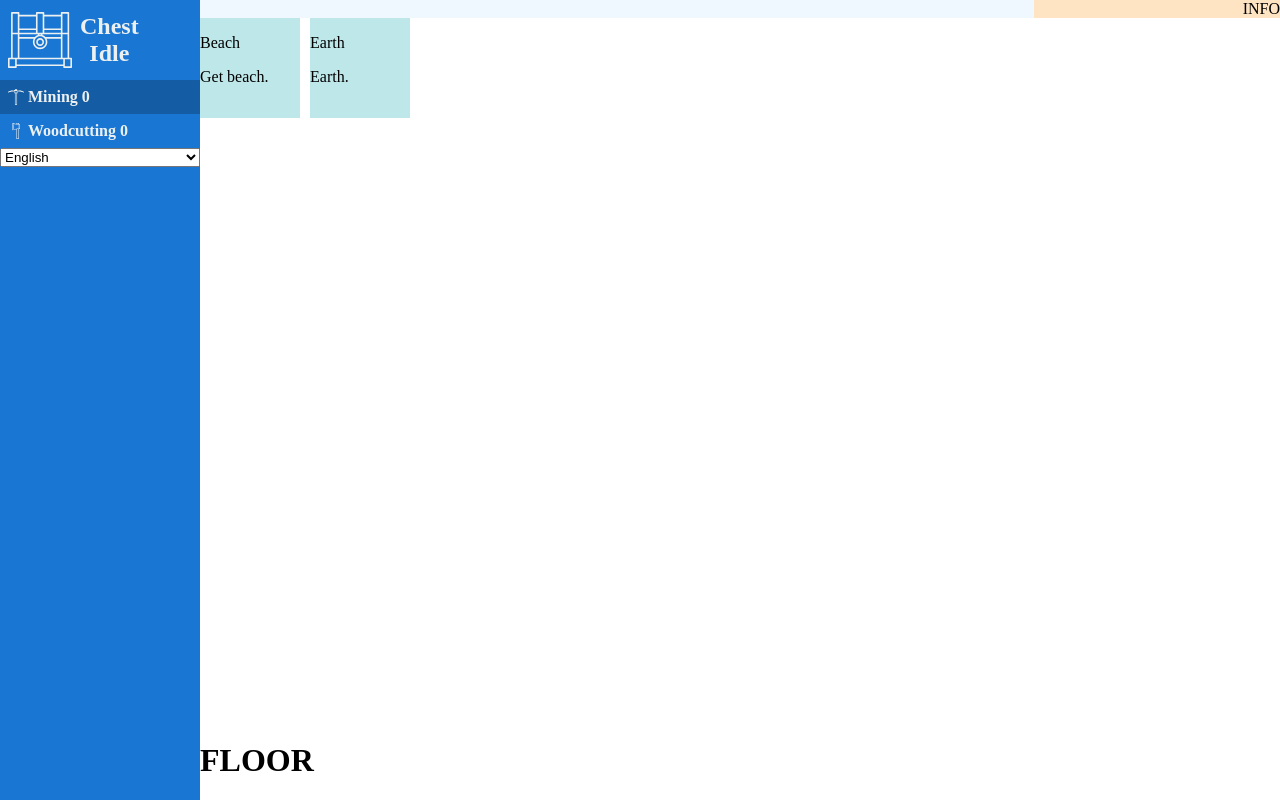
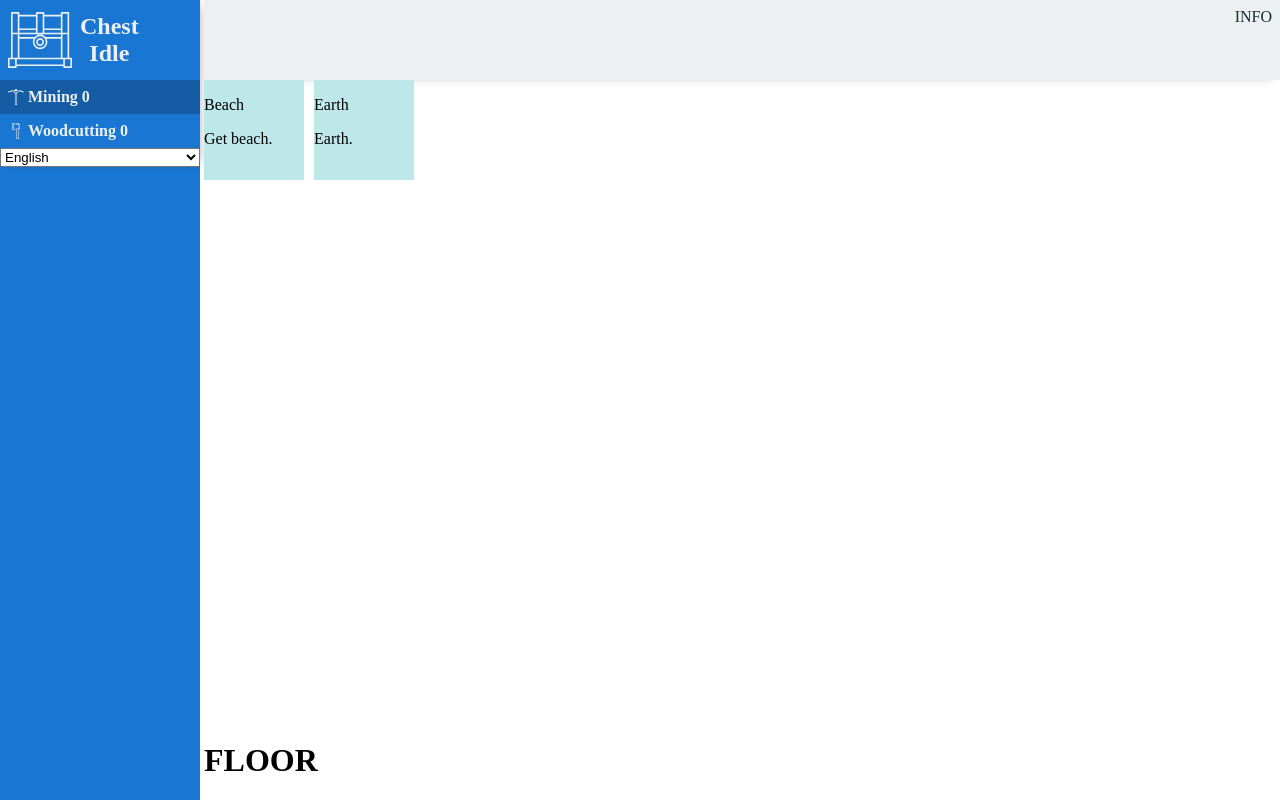
Before and after one commit to HeYaoDaDa/niuniu_fe, a Vue app: page /skill/mining in a window 1280 px wide. Built offline with nearby package versions, Linux system fonts and the light colour scheme.

Commit message:
change header

```diff
--- a/src/components/ActionQueueComponent.vue
+++ b/src/components/ActionQueueComponent.vue
@@ -66,7 +66,7 @@ onMounted(() => {
     position: relative;
     width: 256px;
     height: 16px;
-    background-color: #e0e0e0;
+    background-color: $text-light-dark;
     border-radius: 5px;
     overflow: hidden;
     user-select: none;
@@ -74,7 +74,7 @@ onMounted(() => {
 
 .progress-bar {
     height: 100%;
-    background-color: #42b983;
+    background-color: $secondary;
     transition: width 16ms linear;
 }
 
--- a/src/components/HeaderComponent.vue
+++ b/src/components/HeaderComponent.vue
@@ -7,6 +7,7 @@ const actionStore = useActionStore();
 </script>
 
 <template>
+    <div id="header-root">
         <div class="header-left">
             <ActionQueueComponent v-if="actionStore.isRunning" />
         </div>
@@ -14,26 +15,31 @@ const actionStore = useActionStore();
             <div>INFO</div>
         </div>
         <NotificationBar />
+    </div>
 </template>
 
-<style lang="css" scoped>
+<style lang="scss" scoped>
+#header-root {
+    display: flex;
+    flex-flow: row nowrap;
+    justify-content: space-between;
+    align-items: flex-start;
+    min-height: 64px;
+    box-shadow: 0 5px 10px -8px rgba(0, 0, 0, 0.3);
+    padding: 8px;
+    background-color: $text-light;
+    color: $text-dark;
+}
+
 .header-left {
-    flex-grow: 4;
-
     display: flex;
     flex-flow: row nowrap;
     align-items: center;
-
-    background-color: aliceblue;
 }
 
 .header-right {
-    flex-grow: 1;
-
     display: flex;
     flex-flow: column nowrap;
     align-items: end;
-
-    background-color: bisque;
 }
 </style>
--- a/src/components/NotificationBar.vue
+++ b/src/components/NotificationBar.vue
@@ -12,7 +12,7 @@ const notificationStore = useNotificationStore();
     </div>
 </template>
 
-<style lang="css" scoped>
+<style lang="scss" scoped>
 .notifications {
     z-index: 2;
     position: fixed;
@@ -24,6 +24,9 @@ const notificationStore = useNotificationStore();
 }
 
 .notification {
-    background-color: cadetblue;
+    padding: 8px;
+    border-radius: 4px;
+    background-color: $primary;
+    color: $text-light;
 }
 </style>
--- a/src/components/SidebarComponent.vue
+++ b/src/components/SidebarComponent.vue
@@ -10,7 +10,7 @@ const characterStore = useCharacterStore();
 </script>
 
 <template>
-    <div id="sidebar">
+    <div id="sidebar-root">
         <div id="game-title-container">
             <SvgIcon name="chest" width="64" height="64" />
             <div>
@@ -43,10 +43,11 @@ const characterStore = useCharacterStore();
 </template>
 
 <style lang="scss" scoped>
-#sidebar {
+#sidebar-root {
     min-width: 200px;
     display: flex;
     flex-flow: column nowrap;
+    box-shadow: 5px 0 10px -5px rgba(0, 0, 0, 0.3);
 }
 
 #game-title-container {
--- a/src/styles/variables.scss
+++ b/src/styles/variables.scss
@@ -27,3 +27,4 @@ $warning-light: color.adjust($warning, $lightness: 10%);
 
 $text-dark: #1a2a3a;
 $text-light: #ecf0f1;
+$text-light-dark: color.adjust($text-light, $lightness: -10%);
--- a/src/views/GameView.vue
+++ b/src/views/GameView.vue
@@ -36,6 +36,7 @@ import { RouterView } from 'vue-router'
   height: 100vh;
   display: flex;
   flex-flow: row nowrap;
+  gap: 4px;
 
   #sidebar {
     flex: 0 0 auto;
@@ -50,9 +51,6 @@ import { RouterView } from 'vue-router'
 
     #header {
       flex: 0 0 auto;
-      display: flex;
-      flex-flow: row nowrap;
-      justify-content: space-between;
     }
 
     #content-second-sidebar-container {
```
Lines whose indentation alone changed are shown as unchanged.
